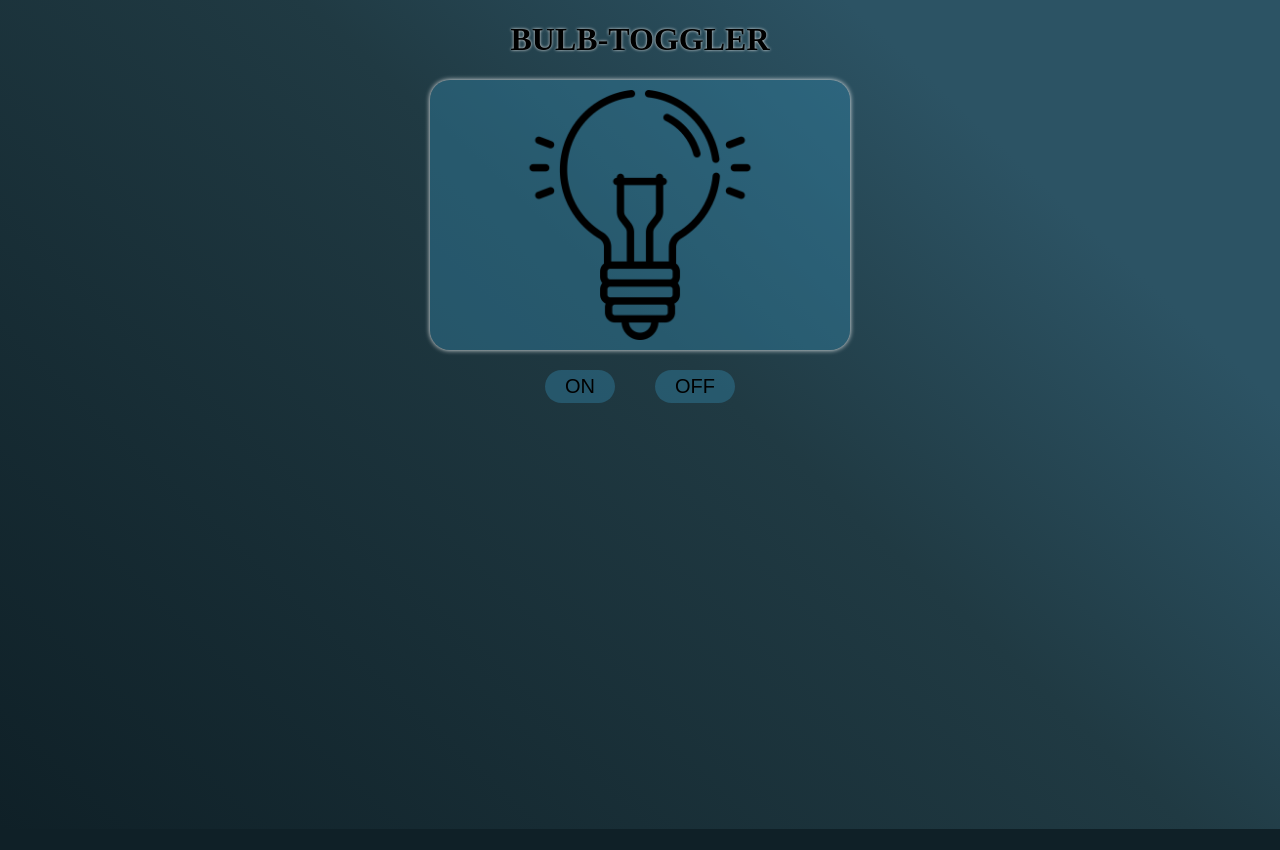
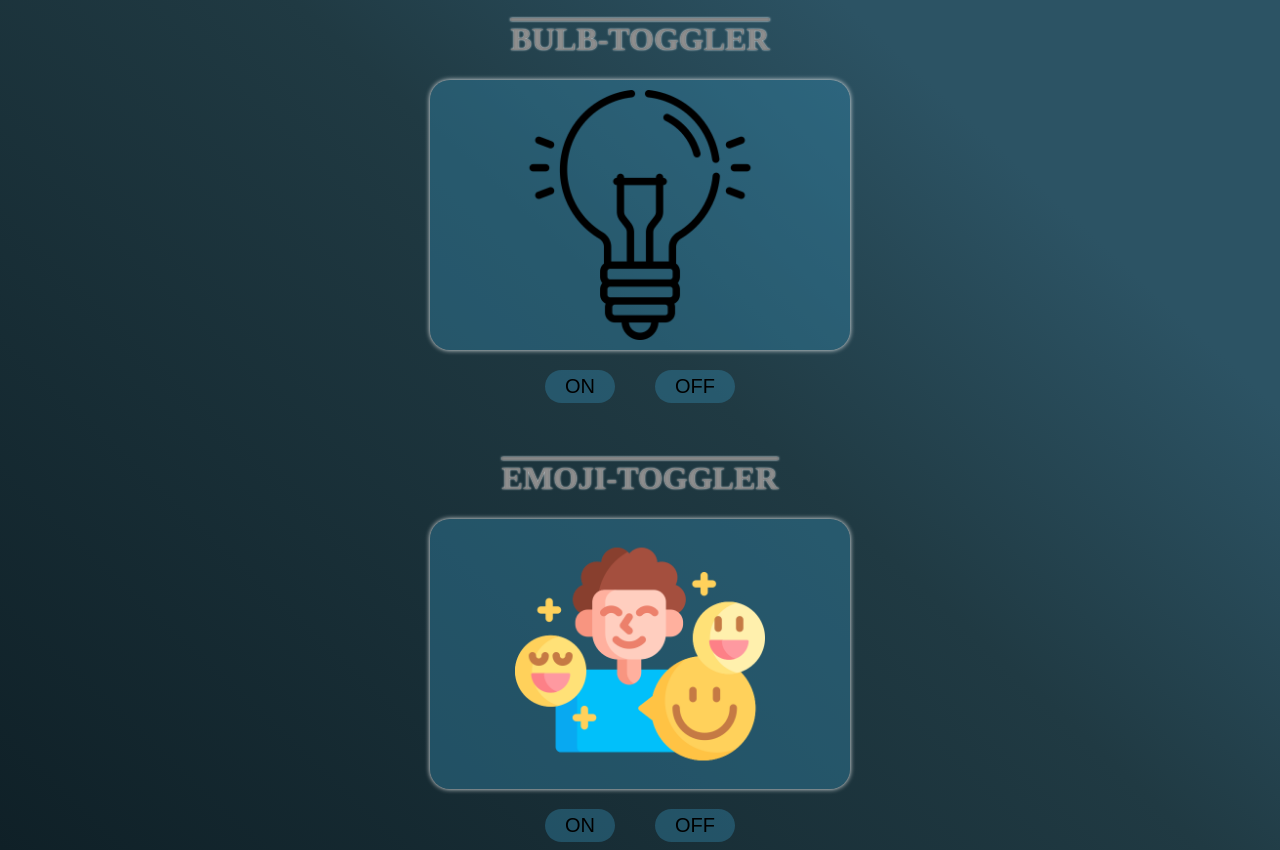
Before and after one commit to yashkohakade18/Toggler_Application, a plain HTML site: page index.html in a window 1280 px wide. Before the commit the page ends 829 px from the top, so only its background shows below. Drawn offline with Linux system fonts and the light colour scheme.

Commit message:
image addded

```diff
--- a/index.html
+++ b/index.html
@@ -11,8 +11,10 @@ min-height: 100vh;
 
        .title{
         text-align: center;
-        color: black;
-        text-shadow: 0 0 3px whitesmoke ;
+        color: rgba(117, 117, 117, 0.804);
+        text-shadow: 0 0 2px whitesmoke ;
+        text-decoration-line:overline ;
+
        }
 
        .bulb-container{
@@ -61,6 +63,23 @@ min-height: 100vh;
         background-color: lightcoral;
        }
 
+       .title-2{
+        text-align: center;
+        color: rgba(117, 117, 117, 0.804);
+        text-shadow: 0 0 2px whitesmoke ;
+        text-decoration-line:overline ;
+       }
+
+       .emoji-container{
+        background-color: #3282a46e;
+        width: 400px;
+        margin: 0px auto;
+        display: flex;
+        justify-content: center;
+        padding: 10px;
+        border-radius: 20px;
+        box-shadow: 0 0 5px whitesmoke ;
+       }
 
        @media screen and (max-width: 600px) {
             .bulb-container {
@@ -84,6 +103,18 @@ min-height: 100vh;
         <button class="toggle-btn btn-on" onclick="toggleBulb('on')">ON</button>
         <button class="toggle-btn btn-of" onclick="toggleBulb('off')">OFF</button>
     </div>
+    <br/>
+    <br/>
+
+    <h1 class="title-2">EMOJI-TOGGLER</h1>
+    <div class="emoji-container" >
+        <img src="mood.png" class="bulb-img" id="bulb" />
+
+    </div>
+    <div class="button-container" >
+        <button class="toggle-btn btn-on" onclick="toggleBulb('on')">ON</button>
+        <button class="toggle-btn btn-of" onclick="toggleBulb('off')">OFF</button>
+    </div>
 
     <script>
         function toggleBulb(state){
```
Also changed, not shown: mood.png (added).
